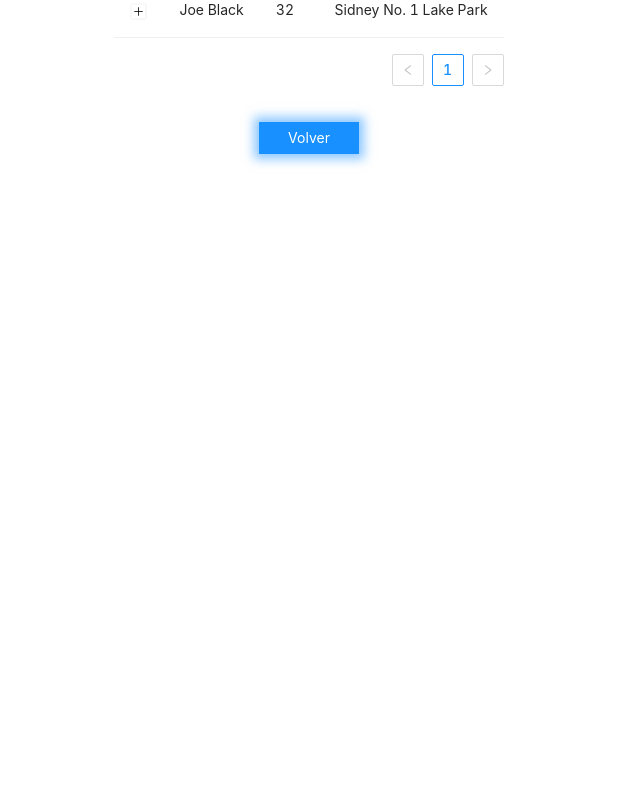
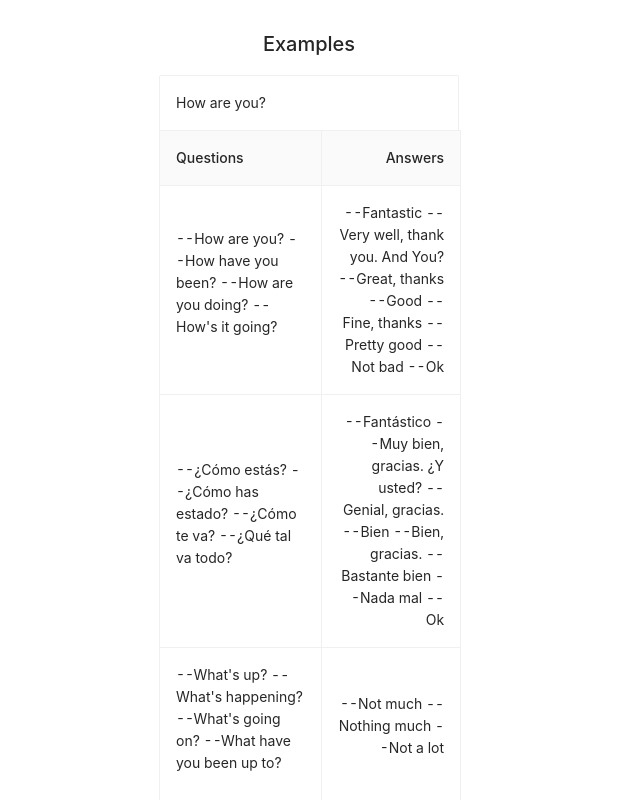
Before and after one commit to LeonLSV/English-School, a React (Create React App) app: page /greetings in a window 1280 px wide. Shown: the part 1120-1920 px from the top of the page, without its empty margins (331-971 px from the left). Before the commit the page ends 1334 px from the top, so only its background shows below. Built offline with nearby package versions, Linux system fonts and the light colour scheme.

Commit message:
[update] greetings and farewells

```diff
--- a/src/components/Greetings/index.js
+++ b/src/components/Greetings/index.js
@@ -1,5 +1,5 @@
 import React from "react";
-import { Table, Row, Col } from "antd";
+import { Table, Row, Col, BackTop } from "antd";
 import { Title, ButtonVolver, LinkClass } from "../../styles/global";
 import { ContainerLesson } from "../../styles/container";
 
@@ -23,7 +23,19 @@ const columns2 = [
   { title: "Age", dataIndex: "age", key: "age" },
   { title: "Country", dataIndex: "address", key: "address" },
 ];
+const columns3 = [
+  {
+    title: "Questions",
+    dataIndex: "questions",
+    render: (text) => <p>{text}</p>,
+  },
+  {
+    title: "Answers",
 
+    dataIndex: "answers",
+    align: "right",
+  },
+];
 const data = [
   {
     key: "1",
@@ -90,10 +102,48 @@ const data2 = [
       "My name is Joe Black, I am 32 years old, living in Sidney No. 1 Lake Park.",
   },
 ];
+const data3 = [
+  {
+    key: "1",
+    questions:
+      "--How are you? --How have you been? --How are you doing? --How's it going?",
+
+    answers:
+      "--Fantastic --Very well, thank you. And You? --Great, thanks --Good --Fine, thanks --Pretty good --Not bad --Ok",
+  },
+  {
+    key: "2",
+    questions:
+      "--¿Cómo estás? --¿Cómo has estado? --¿Cómo te va? --¿Qué tal va todo?",
+
+    answers:
+      "--Fantástico --Muy bien, gracias. ¿Y usted? --Genial, gracias. --Bien --Bien, gracias. --Bastante bien --Nada mal --Ok",
+  },
+  {
+    key: "3",
+    questions:
+      "--What's up? --What's happening? --What's going on? --What have you been up to?",
+    answers: "--Not much --Nothing much --Not a lot",
+  },
+  {
+    key: "4",
+    questions:
+      "--¿Qué pasa? --¿Qué ocurre? --¿Qué está pasando? --¿Qué has estado haciendo?",
+    answers: "--No mucho --No mucho --No mucho",
+  },
+  {
+    key: "5",
+    questions:
+      "--It was a pleasure seeing/meeting you --It was nice seeing/meeting you --Goodbye/Bye/Bye-bye --Good night --Take care --Have a nice day/evening --Have a good one --see you later/soon --Later --So long",
+    answers:
+      "Ha sido un placer verte/conocerte --Fue un placer verte/conocerte --Cuídate --Que tenga un buen día/tarde --Que te vaya bien --Hasta luego",
+  },
+];
 
 const Greetings = () => {
   return (
     <>
+      <BackTop />
       <ContainerLesson>
         <Row>
           <Col
@@ -105,7 +155,7 @@ const Greetings = () => {
               alignItems: "center",
               margin: "20px 0",
             }}>
-            <Table columns={columns} dataSource={data} />
+            <Table pagination={false} columns={columns} dataSource={data} />
           </Col>
         </Row>
         <Row>
@@ -124,6 +174,7 @@ const Greetings = () => {
             </Title>
             <Title>En esta clase aprenderás cómo presentarte.</Title>
             <Table
+              pagination={false}
               columns={columns2}
               expandable={{
                 expandedRowRender: (record) => (
@@ -132,6 +183,27 @@ const Greetings = () => {
                 rowExpandable: (record) => record.name !== "Not Expandable",
               }}
               dataSource={data2}
+            />
+          </Col>
+        </Row>
+        <Row>
+          <Col
+            span={24}
+            style={{
+              display: "flex",
+              flexDirection: "column",
+              justifyContent: "center",
+              alignItems: "center",
+              margin: "20px 0",
+            }}>
+            <Title>Examples</Title>
+            <Table
+              style={{ width: "300px", textAling: "center" }}
+              columns={columns3}
+              dataSource={data3}
+              bordered
+              pagination={false}
+              title={() => "How are you?"}
             />
             <LinkClass to="/ingles-para-principiantes">
               <ButtonVolver>Volver</ButtonVolver>
--- a/src/components/Numbers/index.js
+++ b/src/components/Numbers/index.js
@@ -2,13 +2,14 @@ import React from "react";
 import { ContainerLesson } from "../../styles/container";
 import { ButtonVolver, LinkClass } from "../../styles/global";
 
-import { Collapse, Col, Row } from "antd";
+import { Collapse, Col, Row, BackTop } from "antd";
 const { Panel } = Collapse;
 
 export const Numbers = () => {
   return (
     <>
       <ContainerLesson>
+        <BackTop />
         <Collapse
           style={{ margin: "20px" }}
           bordered={false}
@@ -136,7 +137,7 @@ export const Numbers = () => {
             <h4>There are eight books</h4>
             <p>Ahí hay ocho libros</p>
           </Panel>
-          <Panel header="Now you know the numbers from one to thirty." key="32">
+          <Panel header="Now you know the numbers from one to thirty." key="33">
             <h4>Ahora conoces los números del 1 al 30.</h4>
           </Panel>
         </Collapse>
--- a/src/components/TheAlphabet/index.js
+++ b/src/components/TheAlphabet/index.js
@@ -1,12 +1,13 @@
 import React from "react";
 import { ContainerLesson } from "../../styles/container";
 import { ButtonVolver, LinkClass } from "../../styles/global";
-import { Collapse, Row, Col } from "antd";
+import { Collapse, Row, Col, BackTop } from "antd";
 const { Panel } = Collapse;
 
 export const TheAlphabet = () => {
   return (
     <>
+      <BackTop />
       <ContainerLesson>
         <Collapse
           style={{ margin: "20px" }}
```
Also changed, not shown: 1 other file (tests, documents, lock files or other folders).
